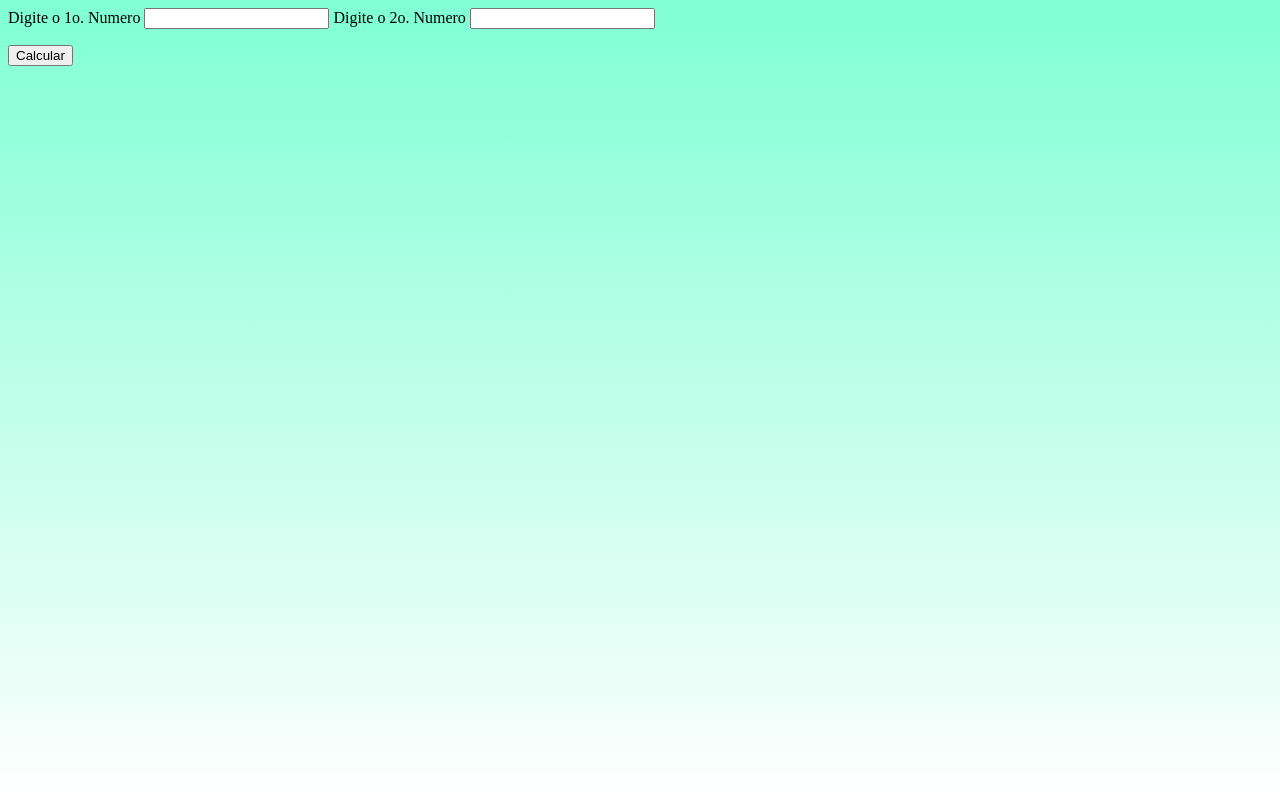
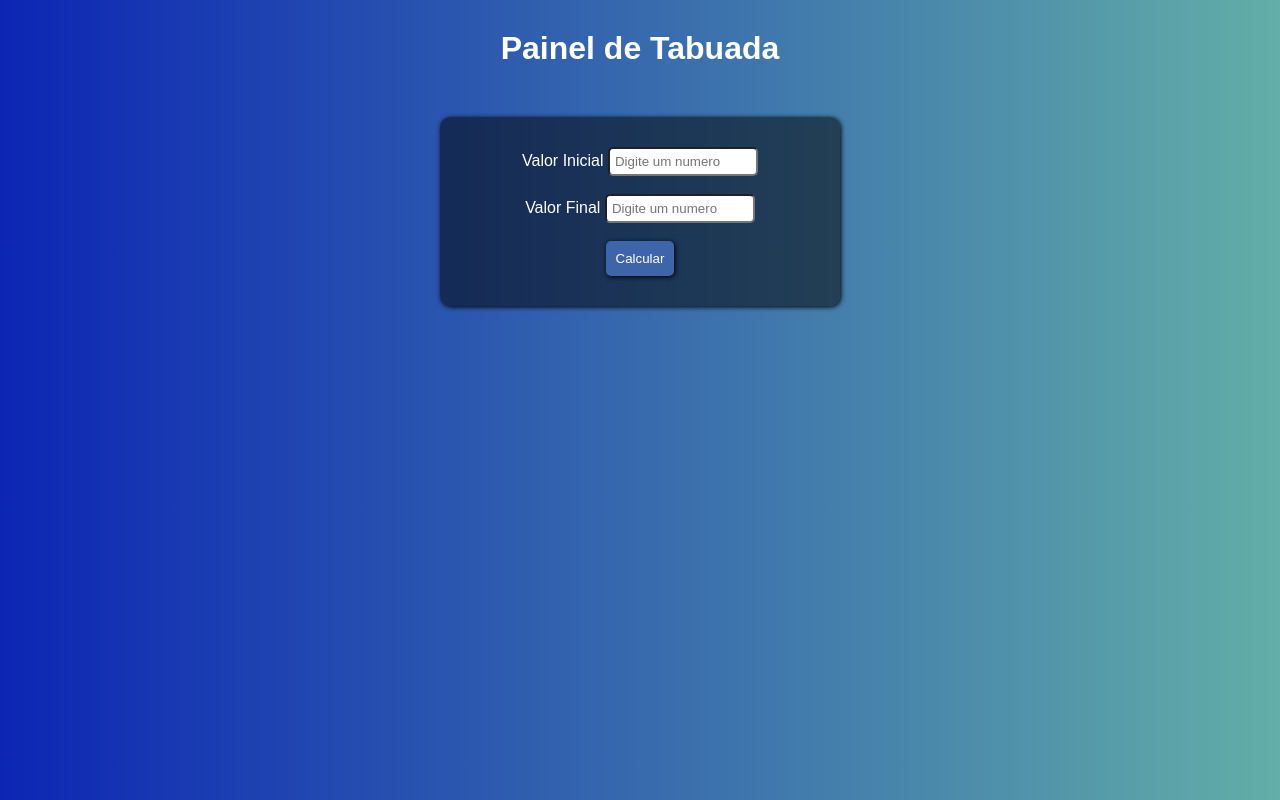
Before and after one commit to pablompamplona/aula_html_css, a plain HTML site: page JavaScript/tabuada.html in a window 1280 px wide. Drawn offline with Linux system fonts and the light colour scheme.

Commit message:
ok css exercicio em sala tabuada

```diff
--- a/JavaScript/tabuada.css
+++ b/JavaScript/tabuada.css
@@ -1,10 +1,49 @@
 body {
-    background-image: linear-gradient(aquamarine, white);
+    background: linear-gradient(to right, #0c26b4, rgba(11, 129, 119, 0.644));
+    text-align: center;
+    font-family: Arial, Helvetica, sans-serif;
+    color: white;
 }
 ul {
     display: inline-block;
+    background-color: rgba(0, 0, 0, 0.5);
+    text-align: center;
+    padding-right: 35px;
+    padding-top: 20px;
+    padding-bottom: 20px;
+    margin-right: 50px;
+    border-radius: 10px;
+    box-shadow: 1px 1px 5px black;
 }
 li {
     list-style: none;
-
 }
+h1 {
+    margin-top: 30px;
+}
+#dados {
+    background-color: rgba(0, 0, 0, 0.5);
+    width: 400px;
+    margin-left: auto;
+    margin-right: auto;
+    margin-top: 50px;
+    padding-top: 30px;
+    padding-bottom: 30px;
+    border-radius: 10px;
+    box-shadow: 1px 1px 5px black;
+}
+button {
+    background-color: rgb(62, 100, 170);
+    cursor: pointer;
+    color: white;
+    border: none;
+    padding: 10 10;
+    border-radius: 5px;
+    box-shadow: 1px 1px 5px black;
+}
+input {
+    outline: #0c26b4;
+    border-radius: 5px;
+    padding: 5px 5px;
+    width: 150px;
+}
--- a/JavaScript/tabuada.html
+++ b/JavaScript/tabuada.html
@@ -6,12 +6,16 @@
 
     </head>
     <body>
-        <form>
-            <label>Digite o 1o. Numero</label>
-            <input type="number" name="tab1" id="tab1"/>
-            <label>Digite o 2o. Numero</label>
-            <input type="number" name="tab2" id="tab2"/>
-        </form>
-        <button onclick="calcular()">Calcular</button>
+        <h1>Painel de Tabuada</h1>
+        <div id="dados">
+            <label>Valor Inicial</label>
+            <input type="number" placeholder="Digite um numero" name="tab1" id="tab1"/>
+            <br> <br>
+            <label>Valor Final</label>
+            <input type="number" placeholder="Digite um numero" name="tab2" id="tab2"/>
+            <br> <br>
+            <button onclick="calcular()">Calcular</button>
+        </div>
+        <br> <br>
     </body>
 </html>
```
